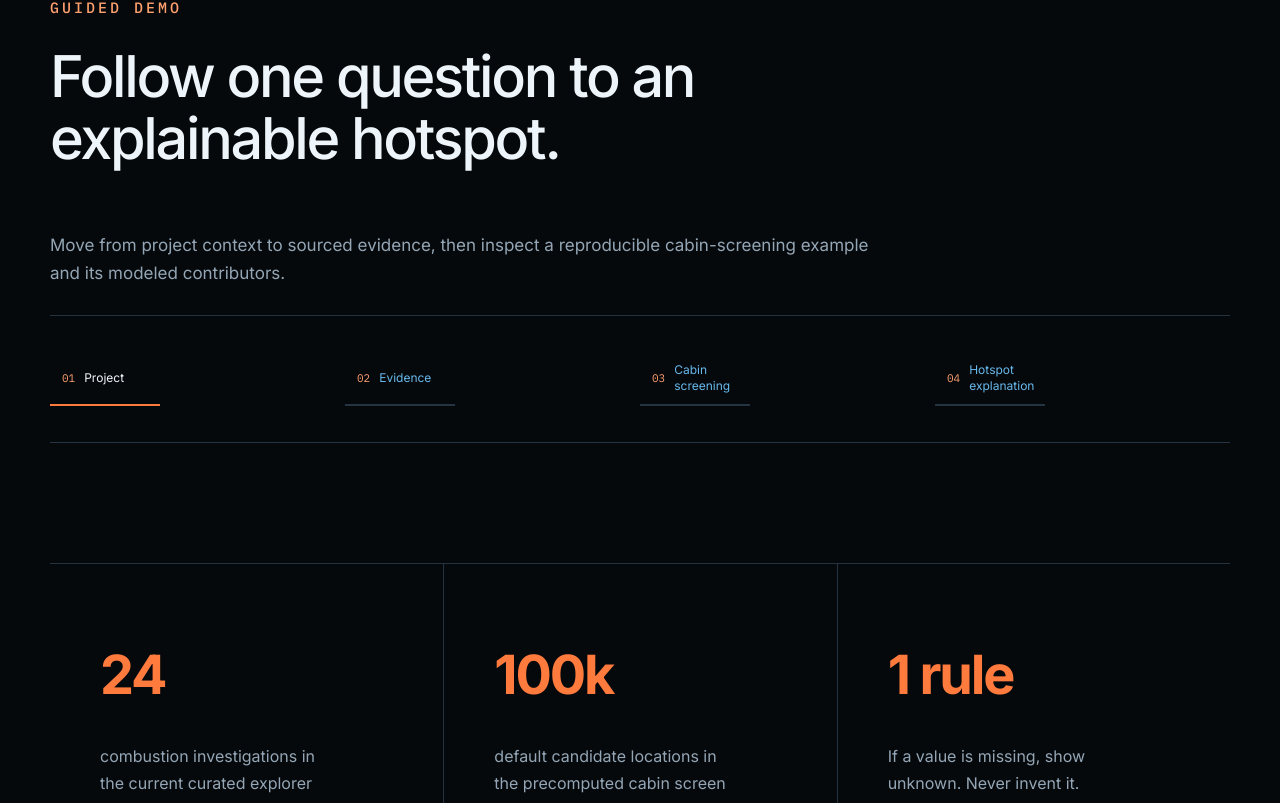
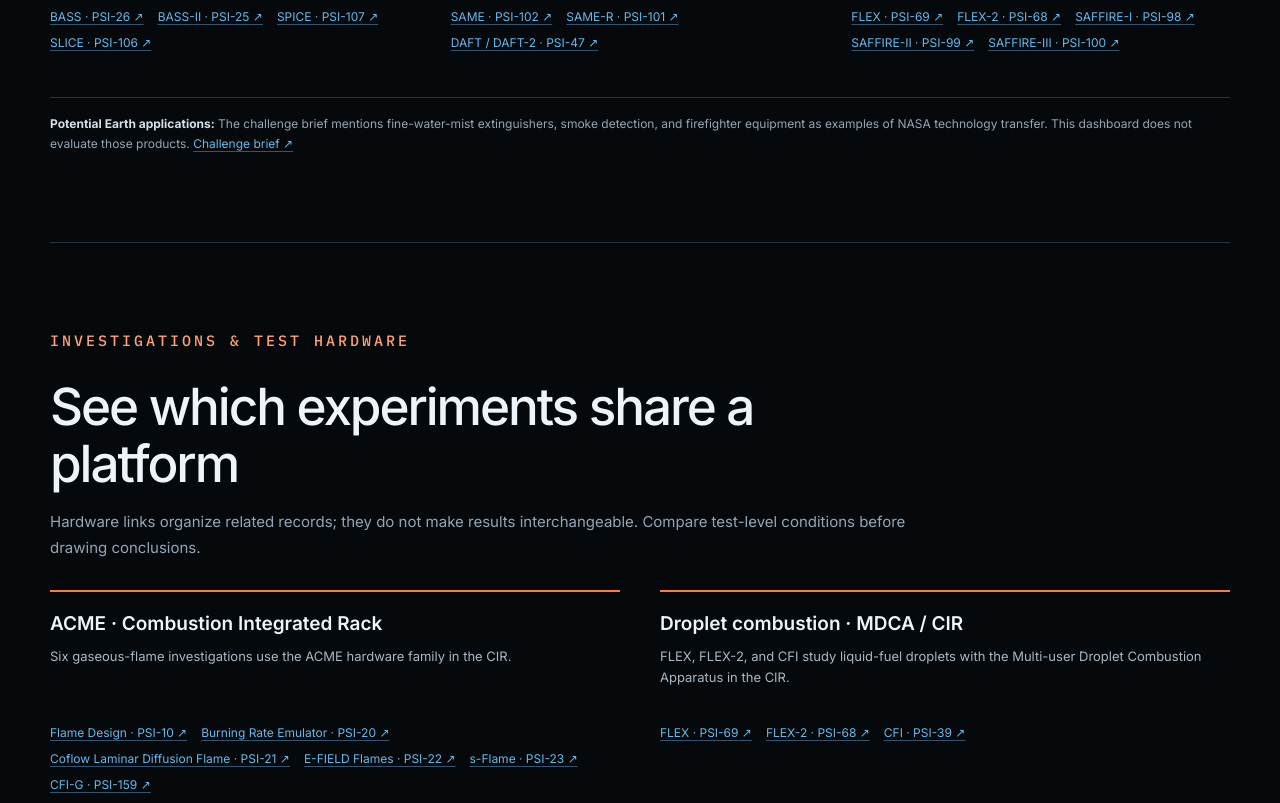
Before and after one commit to Xander444/NasaSpaceApps_-Buggin-, a React (Vite) app: page / in a window 1280 px wide. Shown: the part 2197-3000 px from the top of the page. Built offline with nearby package versions, Linux system fonts and the light colour scheme.

Commit message:
Add control evidence and hardware context to homepage with corresponding styles

```diff
--- a/src/main.jsx
+++ b/src/main.jsx
@@ -49,10 +49,29 @@ function PageShell({active,children}){
  return <div className="site-shell"><SiteHeader active={active}/>{children}<SiteFooter/></div>;
 }
 
+const psiRecordUrl=accession=>`https://psi.nasa.gov/physci/repo/data/investigations/${accession}`;
+const controlEvidence=[
+ {title:'Materials and airflow',text:'BASS and BASS-II study solid-fuel burning with oxygen and flow variables. SPICE and SLICE investigate gaseous flames, smoke points, and flame behavior. These records help frame material and ventilation questions; they do not provide a universal material-safety rating.',records:[['BASS · PSI-26','PSI-26'],['BASS-II · PSI-25','PSI-25'],['SPICE · PSI-107','PSI-107'],['SLICE · PSI-106','PSI-106']]},
+ {title:'Smoke detection and aerosols',text:'SAME and SAME-R study smoke/aerosol measurements and detector response. DAFT/DAFT-2 examines aerosol-measurement instrumentation with dust—a related instrument-use case, not a spacecraft-fire detector performance test.',records:[['SAME · PSI-102','PSI-102'],['SAME-R · PSI-101','PSI-101'],['DAFT / DAFT-2 · PSI-47','PSI-47']]},
+ {title:'Suppression and spacecraft fires',text:'FLEX and FLEX-2 investigate liquid-droplet combustion, extinction, and suppressant questions. Saffire investigations study larger-scale spacecraft-fire behavior. Their relevance helps identify research questions; it does not calibrate this prototype’s control coefficients.',records:[['FLEX · PSI-69','PSI-69'],['FLEX-2 · PSI-68','PSI-68'],['SAFFIRE-I · PSI-98','PSI-98'],['SAFFIRE-II · PSI-99','PSI-99'],['SAFFIRE-III · PSI-100','PSI-100']]},
+];
+const hardwareFamilies=[
+ {title:'ACME · Combustion Integrated Rack',text:'Six gaseous-flame investigations use the ACME hardware family in the CIR.',records:[['Flame Design · PSI-10','PSI-10'],['Burning Rate Emulator · PSI-20','PSI-20'],['Coflow Laminar Diffusion Flame · PSI-21','PSI-21'],['E-FIELD Flames · PSI-22','PSI-22'],['s-Flame · PSI-23','PSI-23'],['CFI-G · PSI-159','PSI-159']]},
+ {title:'Droplet combustion · MDCA / CIR',text:'FLEX, FLEX-2, and CFI study liquid-fuel droplets with the Multi-user Droplet Combustion Apparatus in the CIR.',records:[['FLEX · PSI-69','PSI-69'],['FLEX-2 · PSI-68','PSI-68'],['CFI · PSI-39','PSI-39']]},
+ {title:'Fan-driven flow duct · Microgravity Science Glovebox',text:'BASS, BASS-II, SPICE, and SLICE cover solid and gaseous fuels in the MSG; the challenge brief identifies the modular fan-driven duct built for SPICE.',records:[['BASS · PSI-26','PSI-26'],['BASS-II · PSI-25','PSI-25'],['SPICE · PSI-107','PSI-107'],['SLICE · PSI-106','PSI-106']]},
+ {title:'Large-scale spacecraft-fire experiments · Cygnus',text:'SAFFIRE investigations study fire behavior in an uncrewed Cygnus cargo vehicle after it departs the ISS.',records:[['SAFFIRE-I · PSI-98','PSI-98'],['SAFFIRE-II · PSI-99','PSI-99'],['SAFFIRE-III · PSI-100','PSI-100']]},
+];
+
+function StudyLinks({records}){
+ return <div className="study-links">{records.map(([label,accession])=><a href={psiRecordUrl(accession)} target="_blank" rel="noreferrer" key={accession}>{label} ↗</a>)}</div>;
+}
+
 function HomePage(){
  return <PageShell active="project"><main id="project" className="project-page">
   <section className="project-hero"><div className="hero-copy"><p className="eyebrow centered">MICROGRAVITY FIRE SAFETY</p><h1>Find the fire safety evidence that fits the mission.</h1><p className="lede">A clear, source-grounded workspace for exploring combustion research and screening spacecraft interiors, without presenting assumptions as measured fact.</p><div className="hero-actions"><a className="primary-action" href={siteHref('/evidence')}>Explore the evidence <span aria-hidden="true">→</span></a><a className="secondary-action" href={siteHref('/simulator')}>View cabin screening</a></div></div></section>
   <section className="challenge-solution" aria-labelledby="challenge-title"><div><p className="section-label">THE CHALLENGE</p><h2 id="challenge-title">Turn decades of microgravity combustion research into usable fire safety insight.</h2><p>Create an interactive, SI-powered dashboard that summarizes, ranks, and interprets microgravity combustion findings for human space exploration.</p></div><div><p className="section-label">HOW WE SOLVE IT</p><h2>Connect published evidence to an explainable cabin screen.</h2><p>Users search sourced studies, compare test conditions, confirm objects in a 3D cabin, rank candidate hotspots, and carry a selected spot and its conditions back into evidence search.</p></div></section>
+  <section className="study-context" aria-labelledby="controls-evidence-title"><p className="section-label">FROM STUDIES TO FIRE-SAFETY QUESTIONS</p><h2 id="controls-evidence-title">What the investigations can inform</h2><p className="study-context-intro">These cited records help users find evidence about materials, airflow, smoke sensing, and suppression. They are research context—not proof that a control is effective or a calibration source for the cabin screener.</p><div className="study-context-grid">{controlEvidence.map(group=><article key={group.title}><h3>{group.title}</h3><p>{group.text}</p><StudyLinks records={group.records}/></article>)}</div><p className="earth-application-note"><b>Potential Earth applications:</b> The challenge brief mentions fine-water-mist extinguishers, smoke detection, and firefighter equipment as examples of NASA technology transfer. This dashboard does not evaluate those products. <a href="https://www.spaceappschallenge.org/2026/challenges/flame-in-freefall/?tab=resources" target="_blank" rel="noreferrer">Challenge brief ↗</a></p></section>
+  <section className="hardware-map" aria-labelledby="hardware-map-title"><p className="section-label">INVESTIGATIONS &amp; TEST HARDWARE</p><h2 id="hardware-map-title">See which experiments share a platform</h2><p className="study-context-intro">Hardware links organize related records; they do not make results interchangeable. Compare test-level conditions before drawing conclusions.</p><div className="hardware-map-grid">{hardwareFamilies.map(group=><article key={group.title}><h3>{group.title}</h3><p>{group.text}</p><StudyLinks records={group.records}/></article>)}</div><p className="hardware-map-source">Hardware groupings follow the challenge brief and the linked NASA PSI investigation records. <a href={siteHref('/sources')}>Browse the complete source register →</a></p></section>
   <aside className="scope-note" aria-labelledby="scope-note-title"><div><p className="section-label">SCOPE &amp; VALIDITY</p><h2 id="scope-note-title">Useful evidence, with clear limits.</h2></div><ul><li>No verified partial-gravity combustion tests are currently indexed. Gravity in the cabin screener is recorded only; it does not affect the score.</li><li>Rocket-engine and propellant fires are outside the scope of the available PSI research for this challenge.</li><li>The cabin screener is an illustrative relative screening index—not a fire prediction, CFD, probability, safety certification, or mission approval.</li></ul><a href={siteHref('/sources')}>Challenge scope and sources →</a></aside>
   <section className="project-flow" aria-labelledby="flow-title"><p className="section-label">GUIDED DEMO</p><h2 id="flow-title">Follow one question to an explainable hotspot.</h2><p className="demo-intro">Move from project context to sourced evidence, then inspect a reproducible cabin-screening example and its modeled contributors.</p><DemoPath currentStep="project"/></section>
   <section className="project-facts" aria-label="Project facts"><div><strong>24</strong><p>combustion investigations in the current curated explorer</p></div><div><strong>100k</strong><p>default candidate locations in the precomputed cabin screen</p></div><div><strong>1 rule</strong><p>If a value is missing, show unknown. Never invent it.</p></div></section>
--- a/src/styles.css
+++ b/src/styles.css
@@ -61,6 +61,22 @@ button:disabled{cursor:not-allowed;opacity:.5}
 .challenge-solution>div+div{padding-left:60px;border-left:1px solid var(--line)}
 .challenge-solution h2,.project-flow h2,.trust-section h2,.simple-page h1{margin:0;font-size:clamp(38px,4.5vw,64px);font-weight:500;line-height:1.08;letter-spacing:-.04em}
 .challenge-solution p:last-child,.trust-section>p:last-of-type,.page-intro{color:#adbdc9;font-size:18px;line-height:1.75}
+.study-context,.hardware-map{padding:88px 0;border-bottom:1px solid var(--line)}
+.study-context>h2,.hardware-map>h2{max-width:900px;margin:0;font-size:clamp(34px,4vw,54px);font-weight:500;line-height:1.1;letter-spacing:-.04em}
+.study-context-intro{max-width:880px;margin:18px 0 30px;color:var(--muted);font-size:15px;line-height:1.7}
+.study-context-grid{display:grid;grid-template-columns:repeat(3,minmax(0,1fr));gap:22px}
+.study-context-grid article,.hardware-map-grid article{min-width:0;padding:20px 0;border-top:2px solid var(--blue)}
+.study-context-grid h3,.hardware-map-grid h3{margin:0 0 9px;font-size:19px;font-weight:600;line-height:1.3}
+.study-context-grid article>p,.hardware-map-grid article>p{min-height:110px;margin:0 0 14px;color:#aab8c3;font-size:13px;line-height:1.65}
+.study-links{display:flex;flex-wrap:wrap;gap:8px 14px}
+.study-links a,.earth-application-note a,.hardware-map-source a{color:var(--blue-bright);font-size:12px;line-height:1.5;text-decoration:underline;text-decoration-color:#365571;text-underline-offset:3px}
+.study-links a:hover,.earth-application-note a:hover,.hardware-map-source a:hover{color:var(--text)}
+.earth-application-note,.hardware-map-source{margin:25px 0 0;padding-top:16px;border-top:1px solid var(--line);color:var(--muted);font-size:12px;line-height:1.7}
+.earth-application-note b{color:#d5dfe6}
+.hardware-map-grid{display:grid;grid-template-columns:repeat(2,minmax(0,1fr));gap:12px 40px}
+.hardware-map-grid article{border-color:var(--orange)}
+.hardware-map-grid article>p{min-height:64px}
+.hardware-map-source{margin-top:5px;border-top:0;padding-top:0}
 .scope-note{display:grid;grid-template-columns:minmax(220px,.8fr) 1.2fr;gap:14px 44px;padding:34px 40px;margin:42px 0;border:1px solid #76503b;border-left:4px solid var(--orange);background:var(--space-raised)}
 .scope-note .section-label{margin-bottom:12px}.scope-note h2{margin:0;font-size:clamp(24px,3vw,36px);font-weight:500;line-height:1.12;letter-spacing:-.03em}
 .scope-note ul{margin:0;padding-left:19px;color:#c0ccd5;font-size:14px;line-height:1.65}.scope-note li+li{margin-top:7px}.scope-note a{grid-column:2;color:var(--blue-bright);text-decoration:none;font-size:13px;font-weight:600}.scope-note a:hover{color:var(--text)}
@@ -192,6 +208,7 @@ button:disabled{cursor:not-allowed;opacity:.5}
 
 @media(max-width:960px){
  .challenge-solution{grid-template-columns:1fr}.challenge-solution>div,.challenge-solution>div+div{padding:70px 0}.challenge-solution>div+div{border-left:0;border-top:1px solid var(--line)}
+ .study-context,.hardware-map{padding:68px 0}.study-context-grid{grid-template-columns:repeat(2,minmax(0,1fr));gap:10px 24px}.study-context-grid article>p,.hardware-map-grid article>p{min-height:0}.hardware-map-grid{gap:8px 24px}
  .scope-note{grid-template-columns:1fr;padding:26px 24px}.scope-note a{grid-column:1}
  .app .workspace{grid-template-columns:1fr}.app .workspace>aside{order:-1;scroll-margin-top:12px}.app .workspace>aside>.panel{position:static;max-height:none}.app .hero{grid-template-columns:1fr 200px}
 }
@@ -200,7 +217,7 @@ button:disabled{cursor:not-allowed;opacity:.5}
  .site-header{padding:0 20px}.header-line{min-height:92px}.event-name{font-size:11px}.site-header nav{gap:26px}.site-header nav a{min-height:48px;font-size:12px}
  .project-page,.simple-page,.app main{width:min(100% - 32px,1180px)}
  .project-hero{min-height:560px;padding:72px 0}.project-hero h1{font-size:clamp(48px,13vw,72px)}.lede{margin-top:34px;font-size:19px}.hero-actions a{width:100%;gap:24px}
- .project-flow,.trust-section,.simple-page{padding:80px 0}.project-flow li{grid-template-columns:60px 1fr}.project-facts{grid-template-columns:1fr}.project-facts>div{min-height:auto;padding:48px 0}.project-facts>div+div{border-left:0;border-top:1px solid var(--line)}
+ .project-flow,.trust-section,.simple-page{padding:80px 0}.study-context,.hardware-map{padding:54px 0}.study-context-grid,.hardware-map-grid{grid-template-columns:1fr;gap:4px}.study-context-grid article>p,.hardware-map-grid article>p{min-height:0}.project-flow li{grid-template-columns:60px 1fr}.project-facts{grid-template-columns:1fr}.project-facts>div{min-height:auto;padding:48px 0}.project-facts>div+div{border-left:0;border-top:1px solid var(--line)}
  .team-grid{grid-template-columns:1fr}.team-grid article{min-height:260px}.source-list>a{grid-template-columns:45px 1fr auto}
  .app main{padding-top:28px}.app .hero{grid-template-columns:1fr}.app .hero h1{font-size:clamp(43px,10.5vw,62px)}.app .signal{display:grid;grid-template-columns:1fr auto;align-items:end;border-left:0;border-top:1px solid var(--line);padding:18px 0 0}.app .signal>b{grid-row:1/4;grid-column:2;font-size:44px}.app .signal .mini{grid-column:1/-1}.app .search-area{padding:16px}.app .search-area-head{display:block}.app .search-area-head>p{margin-top:8px;text-align:left}.app .filters{grid-template-columns:1fr 1fr}.app .handoff-banner{display:block}.app .handoff-banner button{margin-top:14px}.app .sectionhead{align-items:flex-end}.app .comparebtn{white-space:nowrap}
  .demo-path ol,.demo-path.compact ol{display:grid;grid-template-columns:repeat(2,minmax(0,1fr))}.demo-path li,.demo-path.compact li{min-width:0}.demo-path li a,.demo-path.compact li a{min-width:0;white-space:normal}
```
Also changed, not shown: 1 other file (tests, documents, lock files or other folders).
